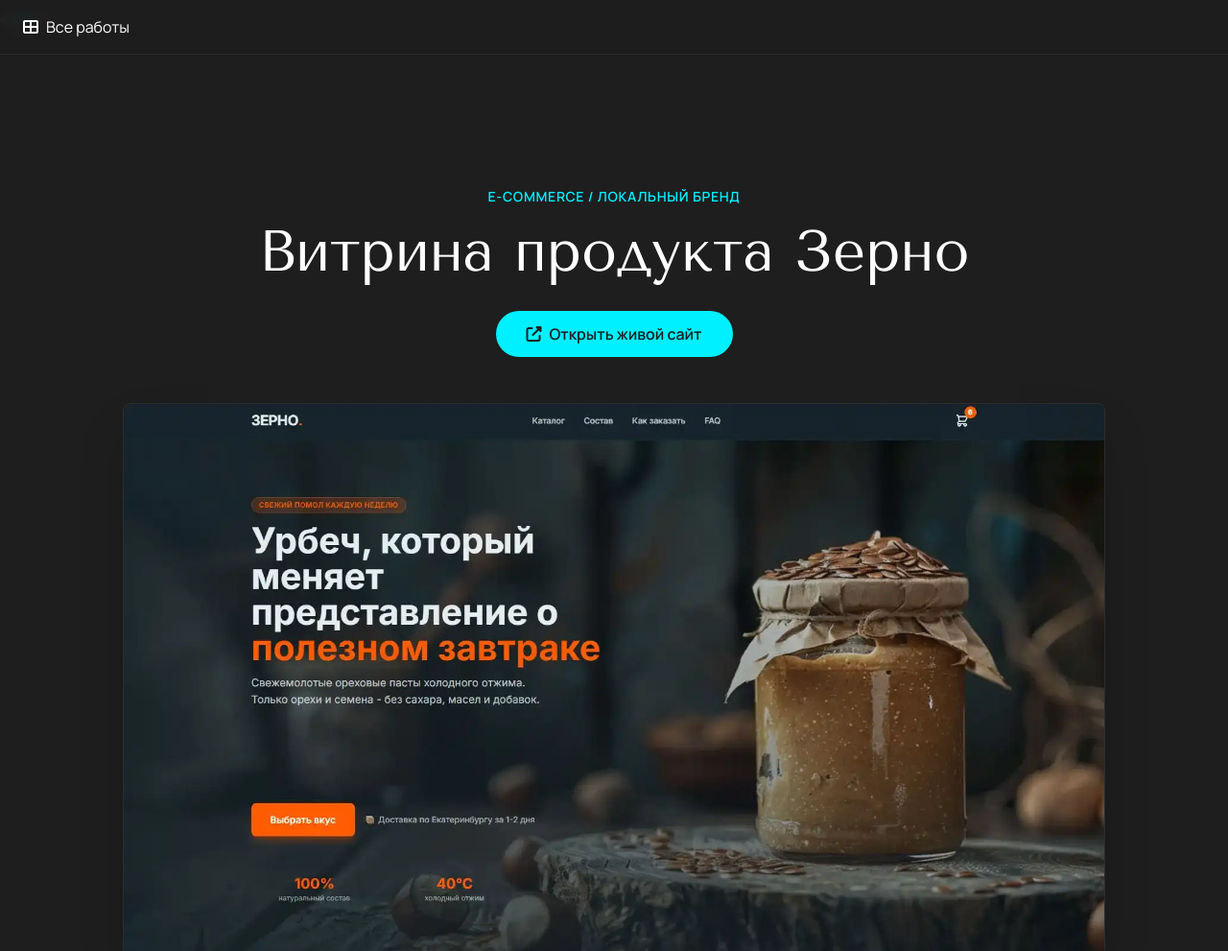
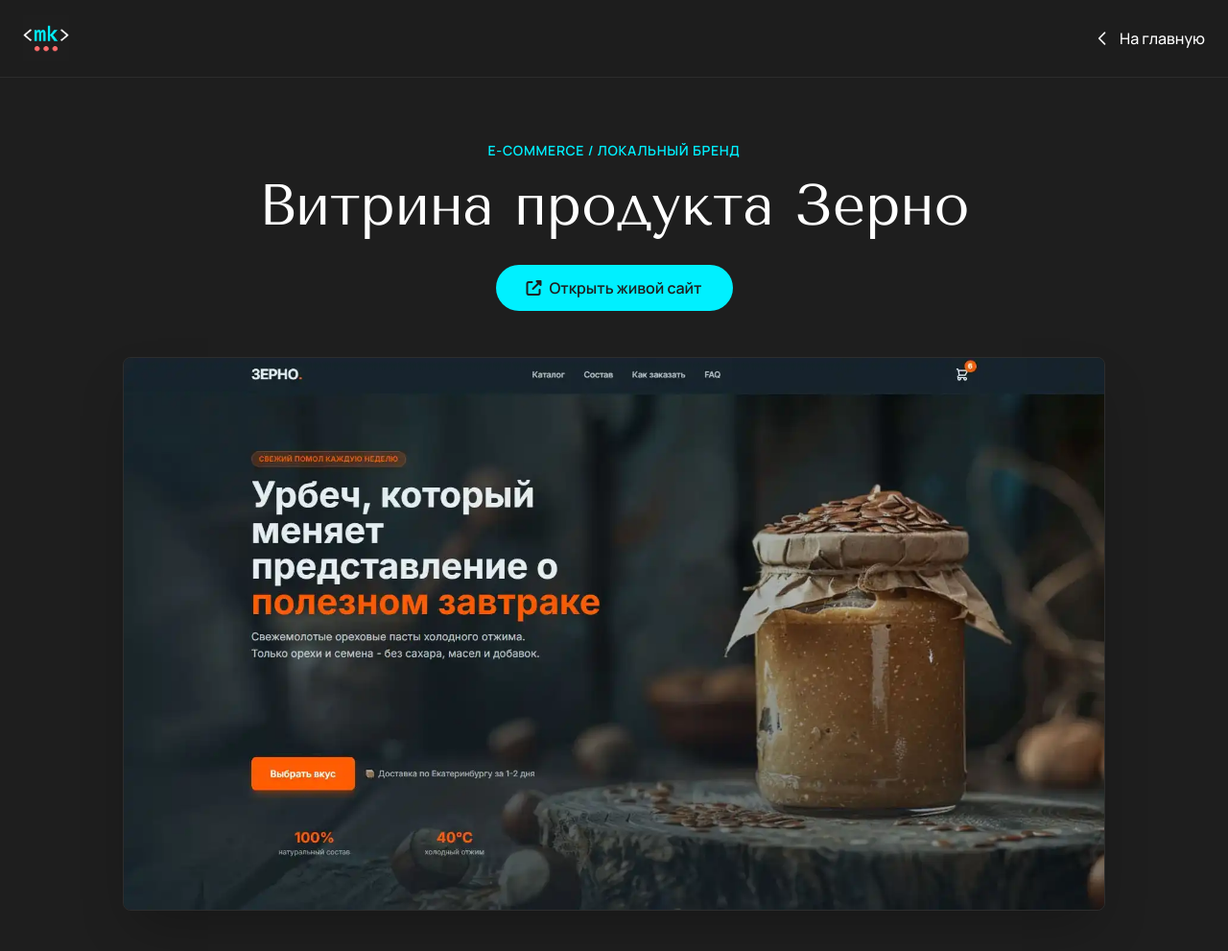
Before and after one commit to TinKrisKiss/portfolio-kris-mazur, a website: page project-zerno.html in a window 1280 px wide. Shown: the top 991 px of the page at 96% size. Drawn offline with nearby package versions, Linux system fonts and the light colour scheme.

Commit message:
фикс хэдера

```diff
--- a/project-zerno.html
+++ b/project-zerno.html
@@ -48,22 +48,32 @@
     </style>
 </head>
 <body class="bg-dark text-light font-body flex flex-col min-h-screen">
+
+        <!-- Header -->
         <header class="fixed w-full top-0 z-50 bg-dark/95 backdrop-blur-sm border-b border-muted/20">
         <nav class="container mx-auto px-6 py-4 flex items-center justify-between">
-            <a href="portfolio.html" class="text-light hover:text-accent-cyan transition-colors"><i class="fas fa-th-large mr-2"></i>Все работы</a>
-        </nav>
-    </header>
 
-                <!-- Логотип -->
+            <!-- Логотип (СЛЕВА) -->
             <a href="index.html" class="flex items-center">
             <img
                 src="images/logo.webp"
                 alt="Логотип - Веб-разработчик"
                 class="h-10 md:h-12 w-auto object-contain transition-opacity hover:opacity-80"
-                        width="500"
-                        height="500"
+                width="120"
+                height="48"
             >
             </a>
+
+            <!-- Ссылка "На главную" (СПРАВА) -->
+            <a href="index.html" class="text-light hover:text-accent-cyan transition-colors inline-flex items-center gap-2 font-medium">
+            <svg class="w-5 h-5 shrink-0" width="20" height="20" fill="none" stroke="currentColor" stroke-width="2" viewBox="0 0 24 24">
+                <path stroke-linecap="round" stroke-linejoin="round" d="M15 19l-7-7 7-7"/>
+            </svg>
+            На главную
+            </a>
+
+        </nav>
+        </header>
 
     <main class="flex-grow pt-24">
         <section class="px-6 py-12">
```
Also changed, not shown: portfolio.html (+14 -6 lines), project-cartplace.html (+16 -6 lines), project-lexi.html (+16 -6 lines), project-tatu.html (+16 -6 lines), project-vdokh.html (+14 -6 lines). Lines whose indentation alone changed are shown as unchanged.
